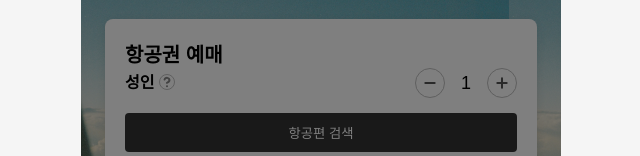
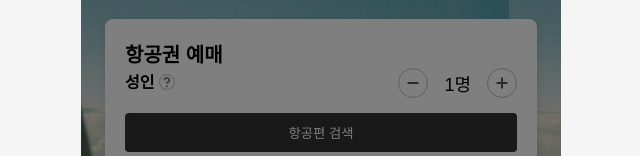
Before and after one commit to woowacourse/a11y-airline, a React (Vite) app: page / in a window 1280 px wide. Shown: the part 271-427 px from the top of the page, without its empty margins (319-959 px from the left). Built offline with nearby package versions, Linux system fonts and the light colour scheme.

Commit message:
feat: FlightBooking 컴포넌트에 도움말 툴팁 접근성 개선 및 성인 승객 수 표시 업데이트

```diff
--- a/src/components/FlightBooking.tsx
+++ b/src/components/FlightBooking.tsx
@@ -44,6 +44,9 @@ const FlightBooking = () => {
             className={styles.helpIconWrapper}
             onMouseEnter={() => setShowTooltip(true)}
             onMouseLeave={() => setShowTooltip(false)}
+            onFocus={() => setShowTooltip(true)}
+            onBlur={() => setShowTooltip(false)}
+            aria-label="도움말: 최대 3명까지 예약할 수 있습니다"
           >
             <img
               src={helpIcon}
@@ -63,7 +66,7 @@ const FlightBooking = () => {
           <button className="button-text" onClick={decrementCount} aria-label="성인 승객 감소">
             <img src={minus} alt="" />
           </button>
-          <span aria-live="polite">{adultCount}</span>
+          <span aria-live="polite">{adultCount}명</span>
           <button className="button-text" onClick={incrementCount} aria-label="성인 승객 증가">
             <img src={plus} alt="" />
           </button>
```
